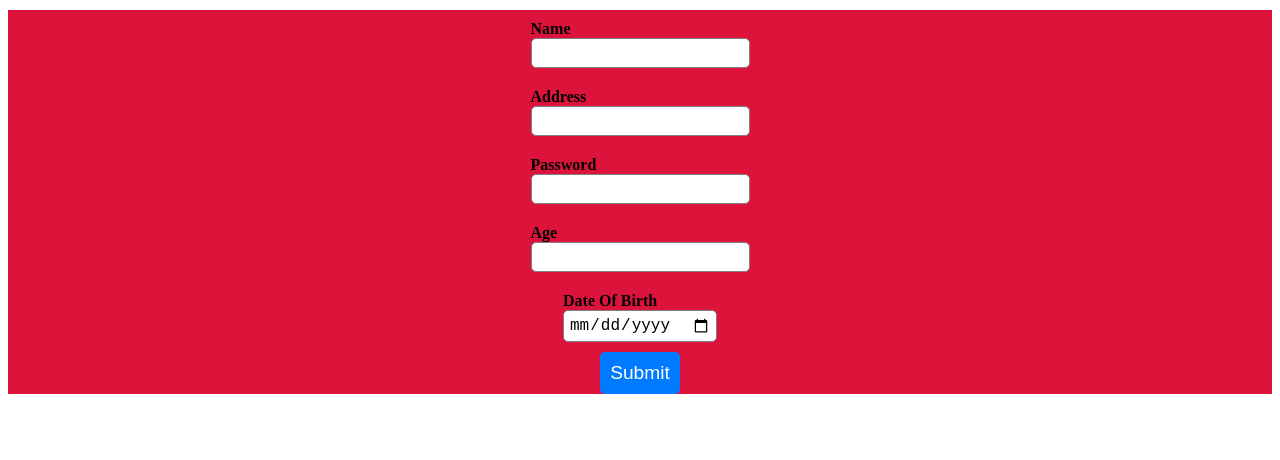
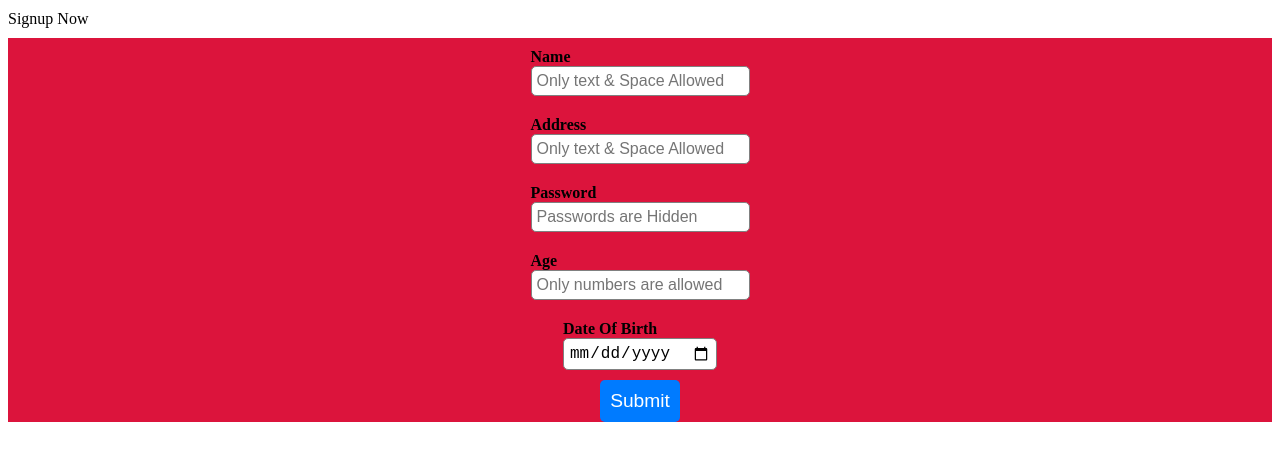
Before and after one commit to Srinivasan-TA/HTMLForm, a plain HTML site: page index.html in a window 1280 px wide. Drawn offline with Linux system fonts and the light colour scheme.

Commit message:
Update index.html

```diff
--- a/index.html
+++ b/index.html
@@ -3,26 +3,33 @@
 
     <head>
         <link rel="stylesheet" href="style.css">
-                <title>Validation Form</title>
+        <link rel="icon" type="image/x-icon" href="logo1.jpg">
+        <link rel="icon" type = "image/x-icon" href="https://thumbs.dreamstime.com/b/vector-illustration-isolated-white-background-login-button-icon-126999949.jpg">
+        <title>Validation Form</title>
     </head>
     <body>
+      <div class="header">
+        Signup Now
+      </div>
+      <div class="container">
+
         <div id="error"></div>
         <form id="form">
           <div>
             <label for="name">Name</label>
-            <input id="name" name="name" type="text">
+            <input id="name" name="name" type="text" placeholder="Only text & Space Allowed">
           </div>
           <div>
             <label for="name">Address</label>
-            <input id="address" name="address" type="text" >
+            <input id="address" name="address" type="text" placeholder="Only text & Space Allowed">
           </div>
           <div>
             <label for="password">Password</label>
-            <input id="password" name="password" type="password">
+            <input id="password" name="password" type="password" placeholder="Passwords are Hidden">
           </div>
           <div>
             <label for="age">Age</label>
-            <input type="number" id="age" name="name" type="text">
+            <input type="number" id="age" name="name" type="text" placeholder="Only numbers are allowed">
           </div>
           <div>
             <label for = "DOB"> Date Of Birth </label>
@@ -31,6 +38,6 @@
           <button type="submit">Submit</button>
         </form>
         <script src="index.js" ></script>
-
+      </div>
     </body>
 </html>
```
